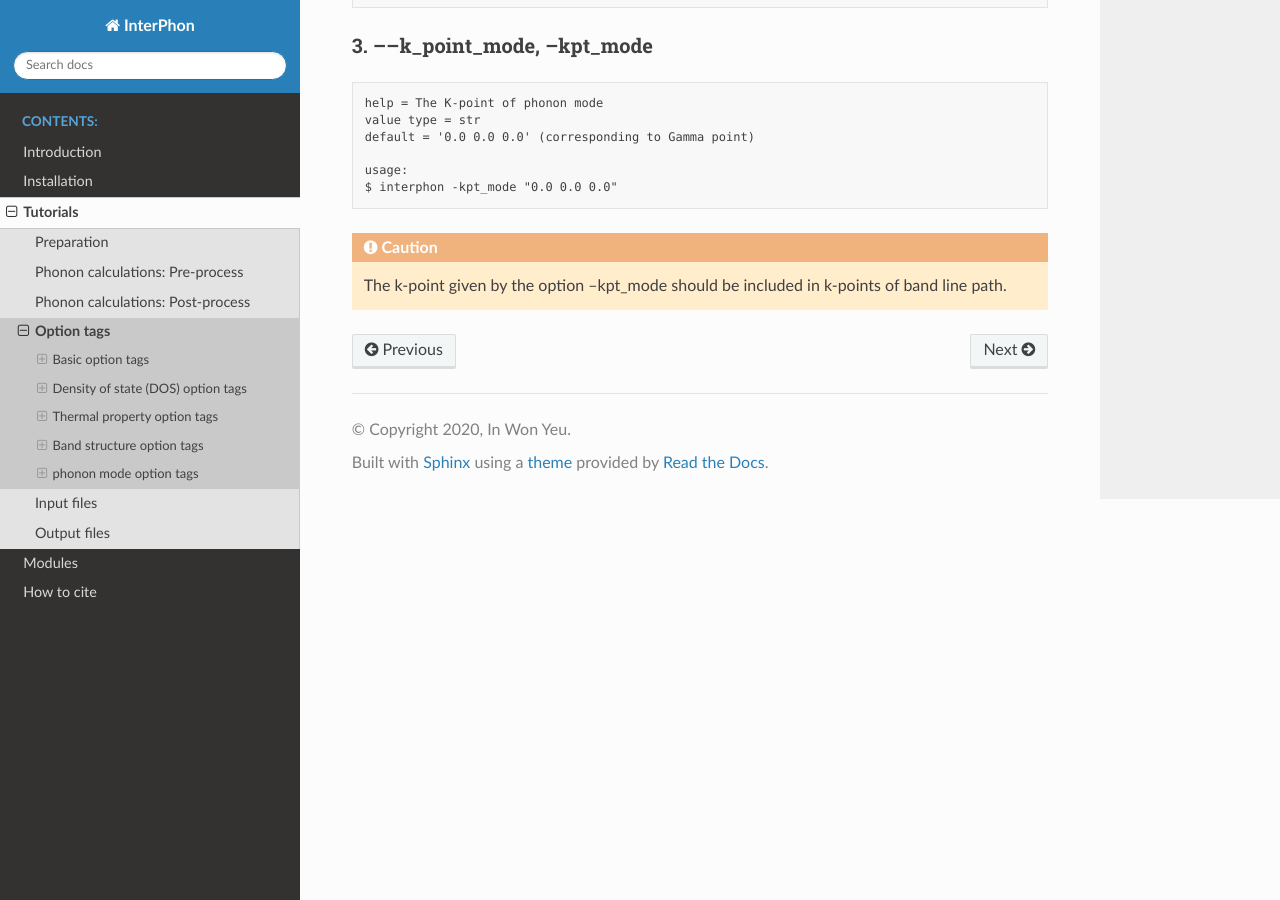
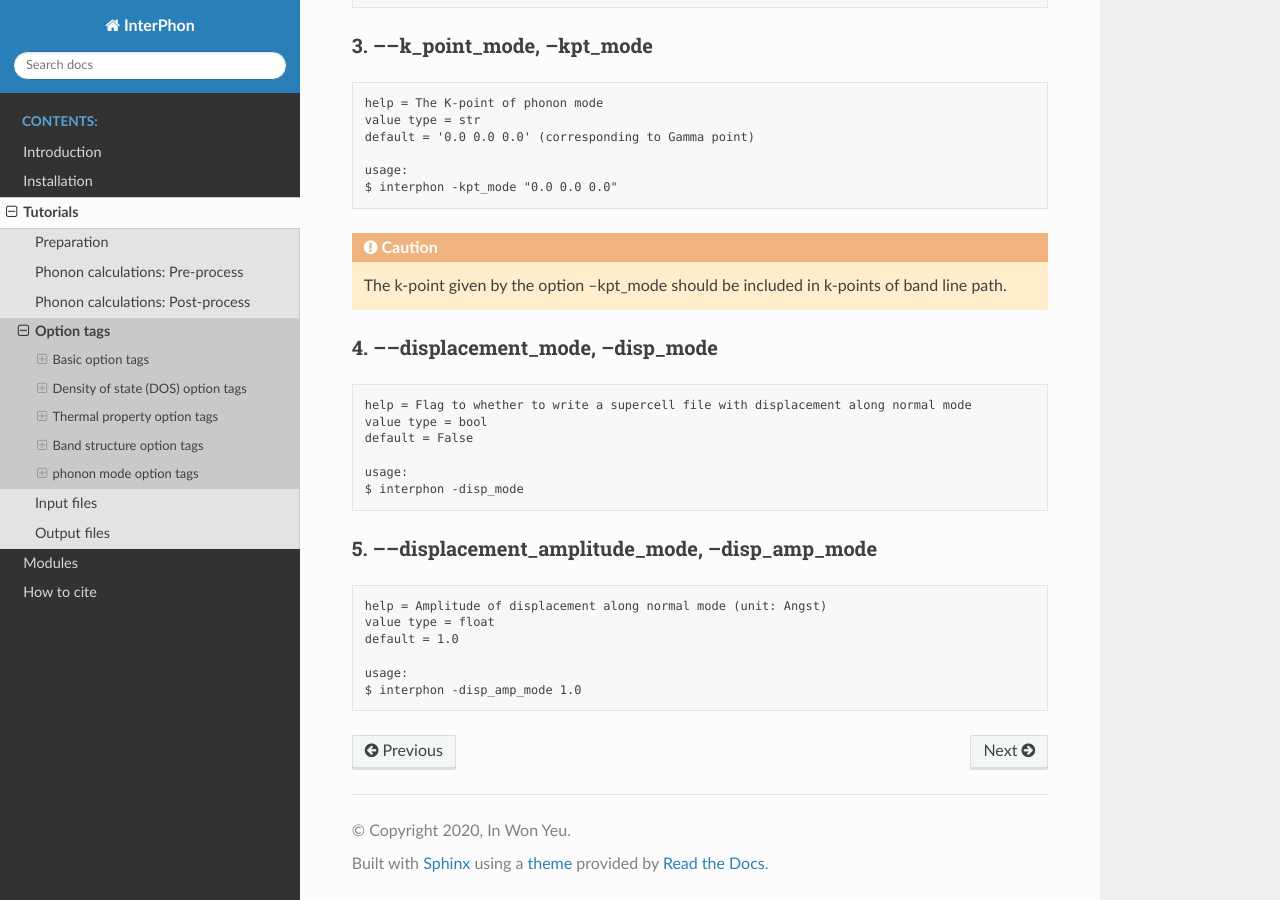
Before and after one commit to InWonYeu/interphon, a Sphinx documentation site: the page built from docs/source/option_tags.rst, in a window 1280 px wide and 900 px high, scrolled down 7894 px. Built offline with Sphinx 7.4.7 and the Read the Docs theme 2.0.0, drawn with Linux system fonts in a browser that asks for light colours.

Commit message:
Add files via upload

```diff
--- a/docs/source/option_tags.rst
+++ b/docs/source/option_tags.rst
@@ -436,3 +436,25 @@ phonon mode option tags
 
 .. caution::
    The k-point given by the option –kpt_mode should be included in k-points of band line path.
+
+4. ––displacement_mode, –disp_mode
+----------------------------------
+::
+
+    help = Flag to whether to write a supercell file with displacement along normal mode
+    value type = bool
+    default = False
+
+    usage:
+    $ interphon -disp_mode
+
+5. ––displacement_amplitude_mode, –disp_amp_mode
+------------------------------------------------
+::
+
+    help = Amplitude of displacement along normal mode (unit: Angst)
+    value type = float
+    default = 1.0
+
+    usage:
+    $ interphon -disp_amp_mode 1.0
```
